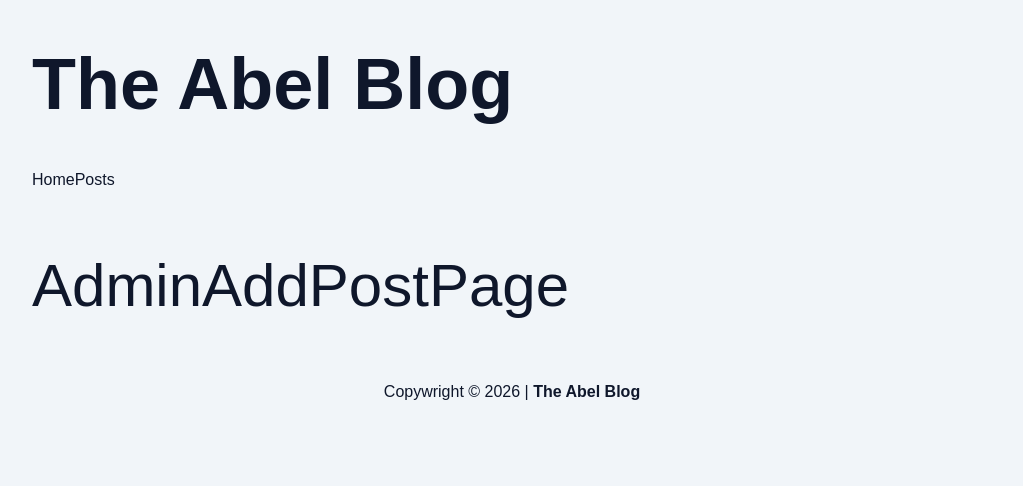
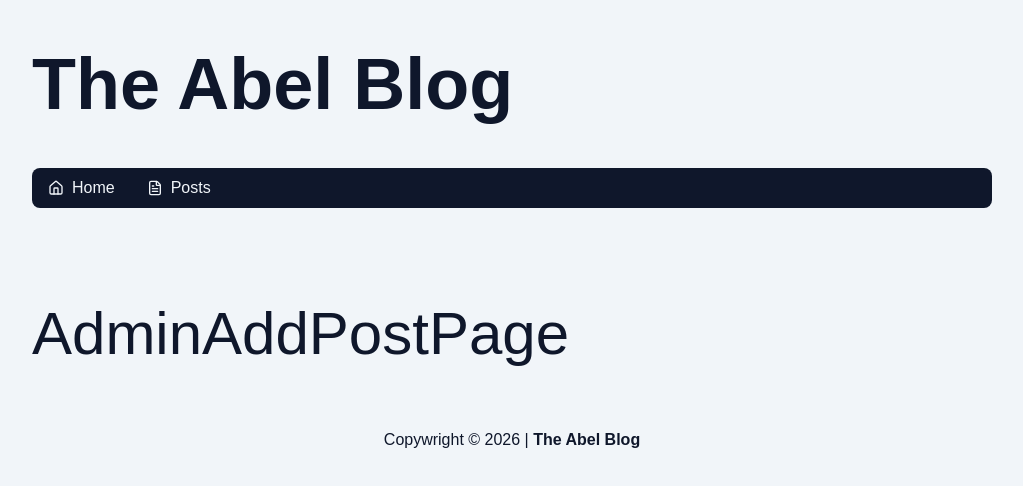
Before and after one commit to abelbarreto-dev/blog_abel, a Next.js app: page /admin/post/new in a window 1280 px wide. Shown: the top 486 px of the page, without its empty margins (128-1151 px from the left). Built offline with nearby package versions, Linux system fonts and the light colour scheme.

Commit message:
feat: admin nav structure created

```diff
--- a/src/components/Admin/MenuAdmin/index.tsx
+++ b/src/components/Admin/MenuAdmin/index.tsx
@@ -1,11 +1,33 @@
+import clsx from "clsx";
+import { FileTextIcon, HouseIcon } from "lucide-react";
 import Link from "next/link";
 
 export function MenuAdmin () {
+    const navClasses = clsx(
+        "bg-slate-900 text-slate-100 rounded-lg",
+        "flex flex-col mb-8",
+        "h-10",
+        "sm:flex-row sm:flex-wrap"
+    );
+
+    const linkClasses = clsx(
+        "[&>svg]:w-[16px] [&>svg]:h-[16px] px-4",
+        "flex items-center justify-start gap-2",
+        "transition hover:bg-slate-800",
+        "rounded-lg",
+        "h-10",
+        "shrink-0"
+    );
+
     return (
-        <nav>
-            <a href="/" target="_blank">Home</a>
+        <nav className={navClasses}>
+            <a href="/" target="_blank" className={linkClasses}>
+            <HouseIcon />
+            Home</a>
 
-            <Link href={"/admin/post"}>Posts</Link>
+            <Link href={"/admin/post"} className={linkClasses}>
+            <FileTextIcon />
+            Posts</Link>
         </nav>
     );
 }
```
